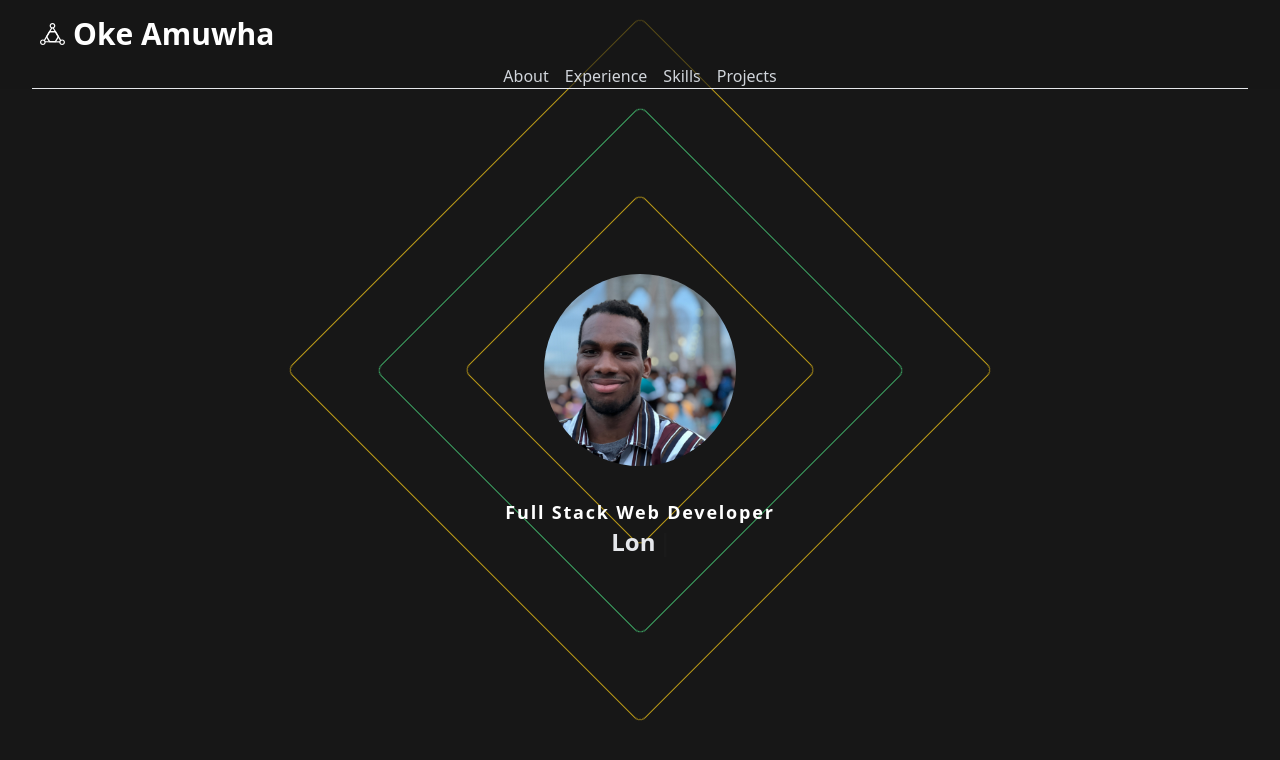
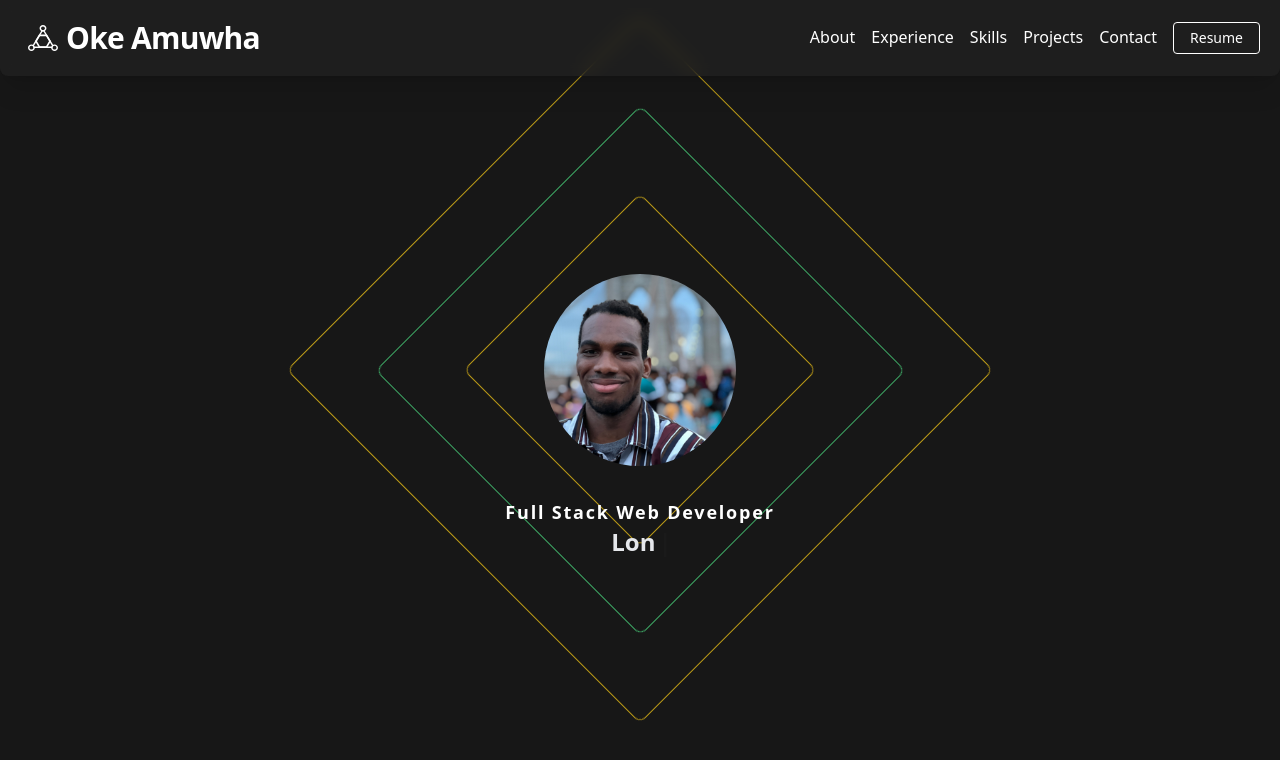
Before and after one commit to amuwhao46/typescript-portfolio, a Next.js app: page / in a window 1280 px wide. Shown: the top 760 px of the page. Built offline with nearby package versions, Linux system fonts and the light colour scheme.

Commit message:
Fixed visual bugs and redesigned navbar

```diff
--- a/components/Header.tsx
+++ b/components/Header.tsx
@@ -1,4 +1,4 @@
-import React from "react";
+import React, { useState } from "react";
 import Image from "next/image";
 import Logo from "../public/Logo.svg";
 import { motion } from "framer-motion";
@@ -6,48 +6,100 @@ import Link from "next/link";
 
 type Props = {};
 
+// document.addEventListener("DOMContentLoaded", function () {
+//   let menu = document.getElementById("content");
+
+//   document
+//     .getElementById("hamburger")
+//     .addEventListener("click", (event) => {
+//       menu.classList.toggle("hidden");
+//     });
+// });
+
 export default function Header({}: Props) {
+  const [navbar, setNavbar] = useState(false);
+  const handleOnClick = () => {
+    setNavbar(!navbar);
+  };
   return (
-    <header className="sticky top-0 z-10 items-start bg-neutral-900/60 md:px-8">
-      <motion.div
-        initial={{
-          x: -500,
-          opacity: 0,
-          scale: 0.5,
-        }}
-        animate={{
-          x: 0,
-          opacity: 1,
-          scale: 1,
-        }}
-        transition={{
-          duration: 1,
-        }}
-        className="mx-auto flex flex-row items-center justify-center pt-4 md:flex-grow md:justify-start"
+    <header className="sticky top-0 z-10 items-start">
+      <nav
+        id="navbar"
+        className="flex-center inset-x-0 flex flex-wrap justify-between rounded-bl-lg rounded-br-lg  p-5 shadow-xl backdrop-blur bg-neutral-800/50"
       >
-        {/* Logo & Name */}
-        <Image src={Logo} width={25} alt="My logo" className="mx-2" />
-        <h1 className="text-3xl font-bold text-white">Oke Amuwha</h1>
-      </motion.div>
-      <div className="flex flex-row justify-center space-x-4 pt-3 text-gray-300">
-        <Link href="#about">
-          <button className="">About</button>
+        <Link href="#hero">
+          <div className="mr-6 flex flex-shrink-0 items-center text-white">
+            <Image src={Logo} width={30} alt="My logo" className="mx-2" />
+            <span className="text-3xl font-bold tracking-tight">
+              Oke Amuwha
+            </span>
+          </div>
         </Link>
-        <Link href="#experience">
-          <button className="">Experience</button>
-        </Link>
-        <Link href="#skills">
-          <button className="">Skills</button>
-        </Link>
-        <Link href="#projects">
-          <button className="">Projects</button>
-        </Link>
-      </div>
-      <motion.hr
-        initial={{ opacity: 0 }}
-        animate={{ opacity: 1 }}
-        transition={{ duration: 1.3 }}
-      />
+        <div id="hamburger" className="block md:hidden">
+          <button
+          onClick={handleOnClick}
+          className="flex items-center rounded border border-white px-3 py-2 text-white transition-colors hover:border-gray-300 hover:text-gray-200">
+            <svg
+              className="h-3 w-3 fill-current"
+              viewBox="0 0 20 20"
+              xmlns="http://www.w3.org/2000/svg"
+            >
+              <title>Menu</title>
+              <path d="M0 3h20v2H0V3zm0 6h20v2H0V9zm0 6h20v2H0v-2z" />
+            </svg>
+          </button>
+        </div>
+        <div
+          id="content"
+          className="w-full md:flex md:w-auto md:items-center"
+        >
+          <div className={`text-md md:flex-grow md:block ${navbar ? "block" : "hidden"}`}>
+            <Link
+              href="#about"
+              rel="noopener noreferrer"
+              className="mt-4 mr-4 block transition-colors hover:text-gray-300 md:mt-0 md:inline-block"
+            >
+              About
+            </Link>
+            <Link
+              href="#experience"
+              rel="noopener noreferrer"
+              className="mt-4 mr-4 block transition hover:text-gray-300 md:mt-0 md:inline-block"
+            >
+              Experience
+            </Link>
+            <Link
+              href="#skills"
+              rel="noopener noreferrer"
+              className="mt-4 mr-4 block transition-colors hover:text-gray-300 md:mt-0 md:inline-block"
+            >
+              Skills
+            </Link>
+            <Link
+              href="#projects"
+              rel="noopener noreferrer"
+              className="mt-4 mr-4 block transition-colors hover:text-gray-300 md:mt-0 md:inline-block"
+            >
+              Projects
+            </Link>
+            <Link
+              href="#contact"
+              rel="noopener noreferrer"
+              className="mt-4 mr-4 block transition-colors hover:text-gray-300 md:mt-0 md:inline-block"
+            >
+              Contact
+            </Link>
+            <Link
+              href="files/Oke-Oghene_Amuwha_Resume.pdf"
+              target="_blank"
+              rel="noopener noreferrer"
+              className="mt-4 inline-block rounded border border-white px-4 py-2 text-sm leading-none text-white transition-colors hover:border-transparent hover:bg-white hover:text-black md:mt-0"
+            >
+              Resume
+            </Link>
+          </div>
+        </div>
+      </nav>
     </header>
   );
 }
--- a/components/Hero.tsx
+++ b/components/Hero.tsx
@@ -26,7 +26,7 @@ function Hero({}: Props) {
         alt="Portrait image"
         className="relative mx-auto h-48 w-48 rounded-full object-cover"
       />
-      <div className="z-10">
+      <div className="z-0">
         <h2 className="text-lg font-semibold tracking-widest">
           Full Stack Web Developer
         </h2>
--- a/components/Projects.tsx
+++ b/components/Projects.tsx
@@ -24,7 +24,7 @@ export default function Projects({}: Props) {
       <div className="relative z-20 flex w-full snap-x snap-mandatory overflow-y-hidden overflow-x-scroll scrollbar-thin scrollbar-track-gray-400/20 scrollbar-thumb-white/80 md:mt-40">
         {/* Projects */}
         {projects.map((project, index) => (
-          <div className="flex h-screen w-screen flex-shrink-0 snap-center flex-col items-center justify-center space-y-5 p-20 md:p-44">
+          <div className="flex h-screen w-screen md:w-[1000px] flex-shrink-0 snap-center flex-col items-center justify-center space-y-5 p-20 md:p-44">
             <img
               src="https://t4.ftcdn.net/jpg/00/59/96/75/360_F_59967553_9g2bvhTZf18zCmEVWcKigEoevGzFqXzq.jpg"
               alt="test"
--- a/pages/index.tsx
+++ b/pages/index.tsx
@@ -9,7 +9,7 @@ import Head from "next/head";
 
 export default function Home() {
   return (
-    <div className="z-0 h-screen snap-y snap-proximity overflow-y-scroll overflow-x-hidden scrollbar-thin scrollbar-track-gray-400/20 scrollbar-thumb-white/80 bg-neutral-900 text-white">
+    <div className="z-0 h-screen snap-y snap-proximity overflow-y-scroll overflow-x-hidden scrollbar-thin scrollbar-track-gray-400/20 scrollbar-thumb-white/80 bg-neutral-900 text-white scroll-smooth">
       <Head>
         <title>Oke's Portfolio</title>
         <meta name="viewport" content="width=device-width, initial-scale=1" />
```
Also changed, not shown: 1 other file (tests, documents, lock files or other folders).
